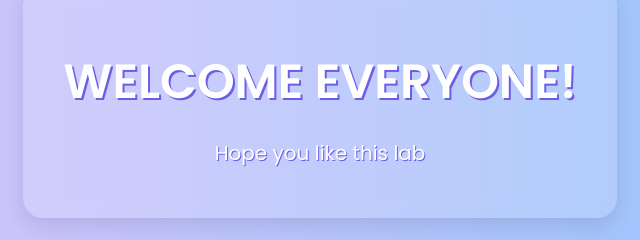
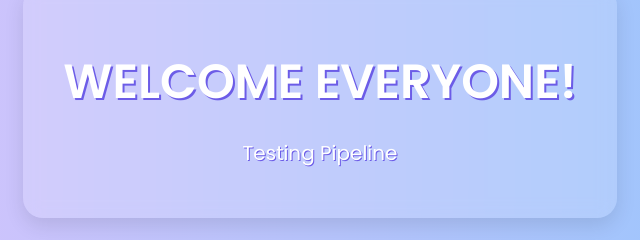
Before and after one commit to fhdshk/simple-aws-cicd-linux-git, a plain HTML site: page web/index.html in a window 1280 px wide. Shown: the part 298-538 px from the top of the page, 320-960 px from the left. Drawn offline with Linux system fonts and the light colour scheme.

Commit message:
Update index.html

```diff
--- a/web/index.html
+++ b/web/index.html
@@ -44,7 +44,7 @@
   <body>
     <div class="container">
       <h1>WELCOME EVERYONE!</h1>
-      <p>Hope you like this lab</p>
+      <p>Testing Pipeline</p>
     </div>
   </body>
 </html>
```
